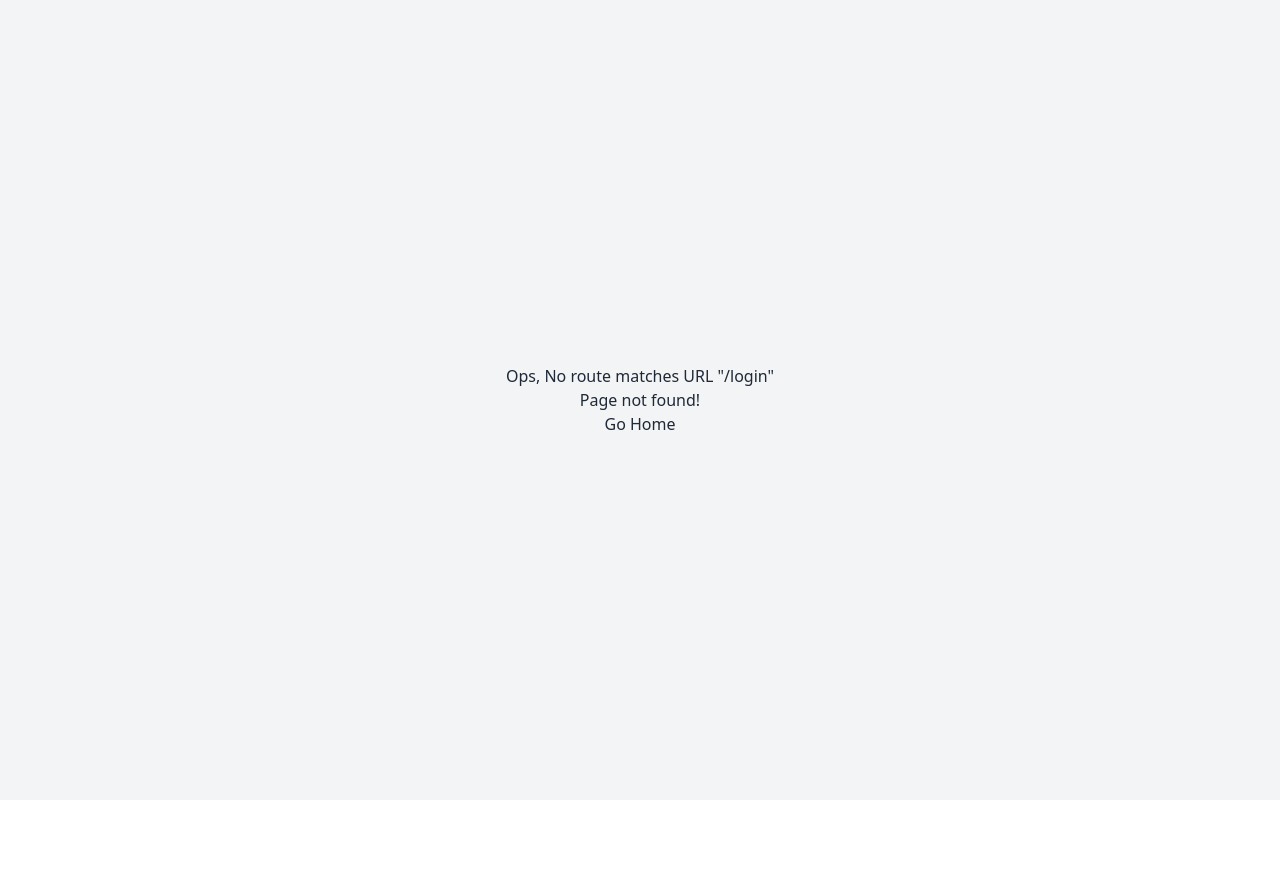
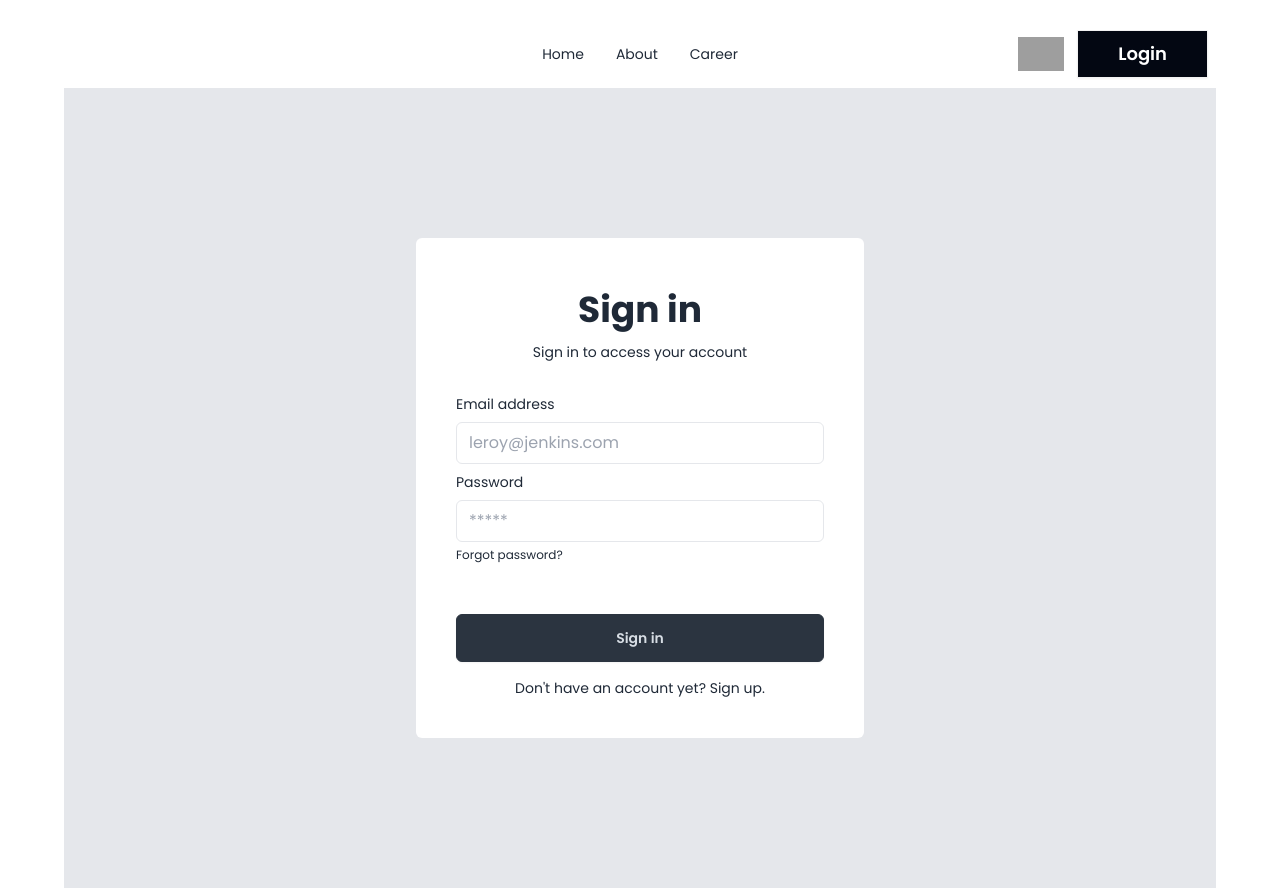
Before and after one commit to BurhanUddinAhmad/react-dragon-news, a React (Vite) app: page /login in a window 1280 px wide. Before the commit this address had no page. Before the commit the page ends 800 px from the top, so only its background shows below. Built offline with nearby package versions, Linux system fonts and the light colour scheme; grey boxes are pictures that could not be loaded.

Commit message:
added login page

```diff
--- /dev/null
+++ b/src/Pages/Home/Login.jsx
@@ -0,0 +1,43 @@
+import Navbar from "../../Components/Navbar";
+
+
+const Login = () => {
+    return (
+        <>
+            <Navbar />
+            <div className="bg-gray-200 h-screen w-full flex items-center justify-center">
+                <div className="flex flex-col max-w-md bg-white p-6 rounded-md sm:p-10">
+                    <div className="mb-8 text-center">
+                        <h1 className="my-3 text-4xl font-bold">Sign in</h1>
+                        <p className="text-sm dark:text-gray-600">Sign in to access your account</p>
+                    </div>
+                    <form noValidate="" action="" className="space-y-12">
+                        <div className="space-y-2">
+                            <div>
+                                <label htmlFor="email" className="block mb-2 text-sm">Email address</label>
+                                <input type="email" name="email" id="email" placeholder="leroy@jenkins.com" className="w-full px-3 py-2 border rounded-md dark:border-gray-300 dark:bg-gray-50 dark:text-gray-800" />
+                            </div>
+                            <div>
+                                <div className="flex justify-between mb-2">
+                                    <label htmlFor="password" className="text-sm">Password</label>
+                                </div>
+                                <input type="password" name="password" id="password" placeholder="*****" className="w-full px-3 py-2 border rounded-md dark:border-gray-300 dark:bg-gray-50 dark:text-gray-800" />
+                                <a rel="noopener noreferrer" href="#" className="text-xs hover:underline dark:text-gray-600">Forgot password?</a>
+                            </div>
+                        </div>
+                        <div className="space-y-4">
+                            <div>
+                                <button type="button" className="w-full btn btn-neutral  font-semibold rounded-md">Sign in</button>
+                            </div>
+                            <p className="px-6  text-sm text-center dark:text-gray-600">Don't have an account yet?
+                                <a rel="noopener noreferrer" href="#" className="hover:underline dark:text-violet-600"> Sign up</a>.
+                            </p>
+                        </div>
+                    </form>
+                </div>
+            </div>
+        </>
+    );
+};
+
+export default Login;
```
Also changed, not shown: src/Routes/Routers.jsx (+10 -5 lines).
